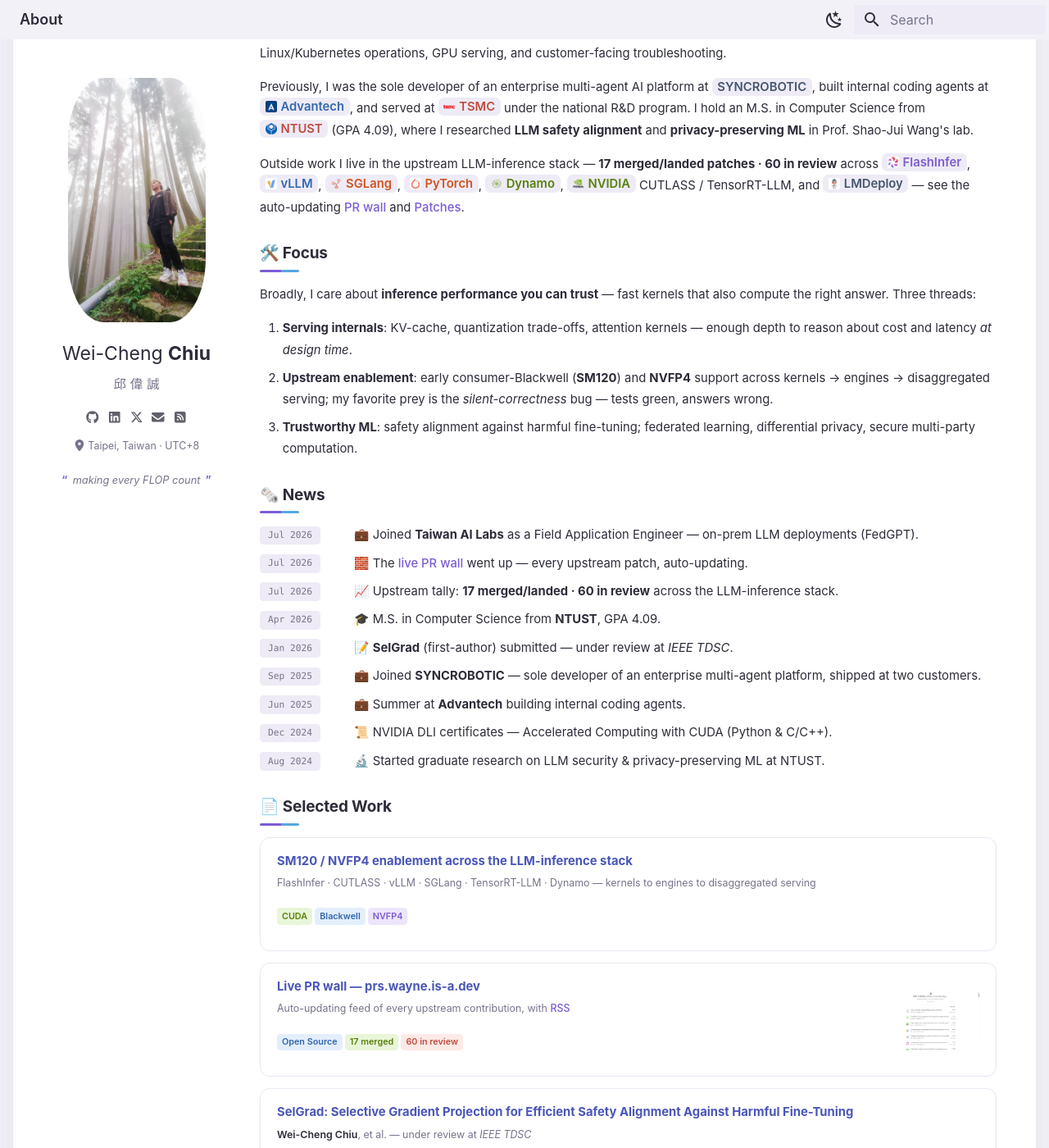
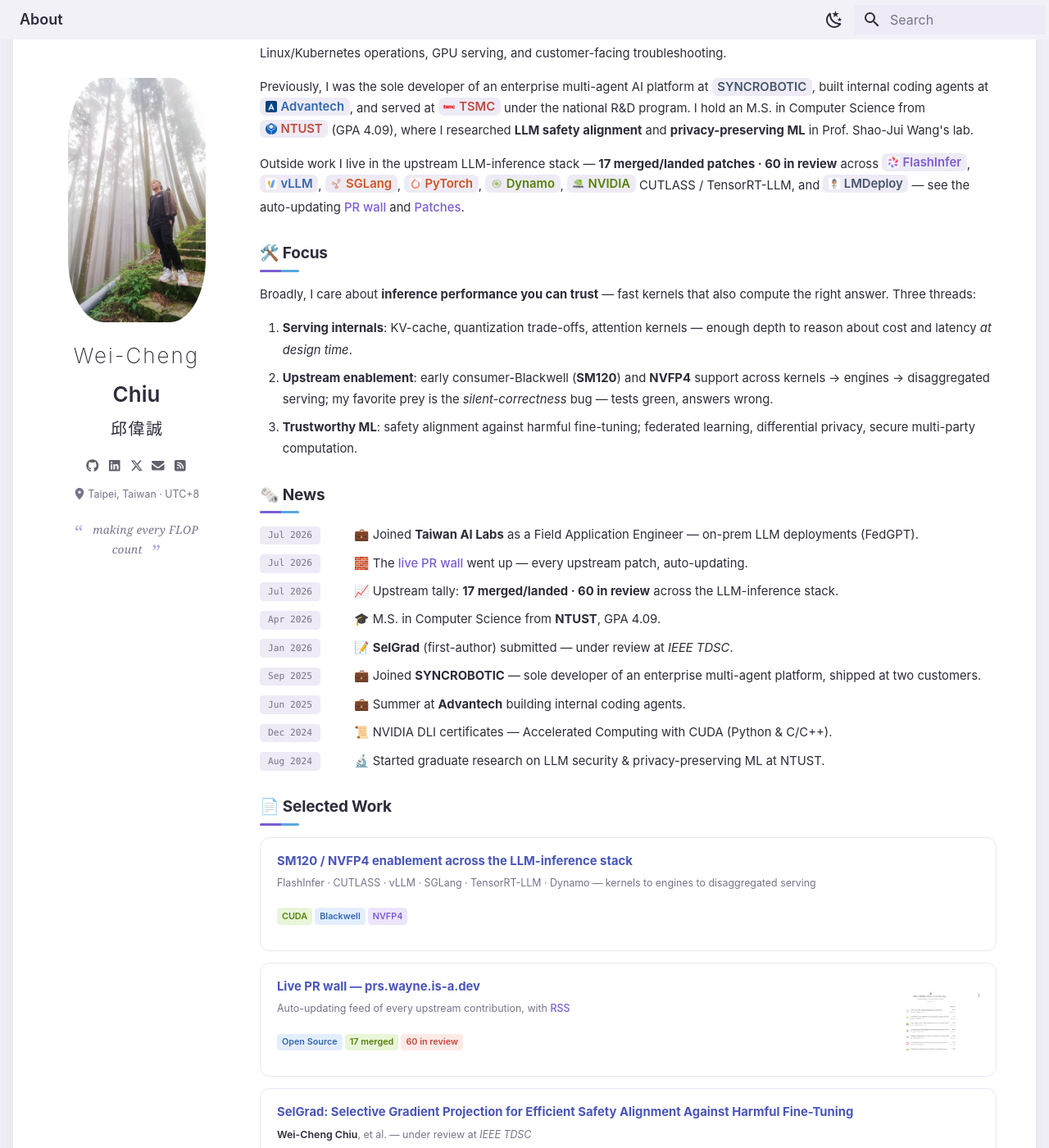
Before and after one commit to waynehacking8/waynehacking8.github.io, an MkDocs documentation site: the page built from docs/index.md, in a window 1280 px wide and 1400 px high, scrolled down 241 px. Shown: the whole window at 82% size. Built offline with MkDocs 1.6.1 and Material for MkDocs 9.7.7, drawn with Linux system fonts in a browser that asks for light colours; emoji names are drawn with the system emoji font; some web fonts are replaced.

Commit message:
pbb.sh sidebar typography, tab-switch crossfade, custom favicon
Name block now mirrors pbb.sh: thin-200 given name + 600 surname with
2px tracking, CJK name in Ma Shan Zheng brush script (Google Fonts),
quote in Georgia italic with oversized serif quote marks at 60% accent.

Content plays a 0.22s fade/rise on every instant-navigation swap so
moving between tabs reads as switching panes rather than page loads
(reduced-motion users are exempt).

Favicon is now ours: white rounded card, bold W, and the site's
signature violet/blue two-tone underline bar.

Co-Authored-By: Claude Fable 5 <noreply@anthropic.com>
Claude-Session: https://claude.ai/code/session_017cfKQMJw2XDAbVnp5DoGZi

```diff
--- a/docs/stylesheets/extra.css
+++ b/docs/stylesheets/extra.css
@@ -3,6 +3,9 @@
    floating over a soft lavender page. System sans, compact 14px,
    violet accents, org chips with real logos, date-pill news.
    ============================================================ */
+
+/* brush-script face for the CJK name, same as pbb.sh */
+@import url("https://fonts.googleapis.com/css2?family=Ma+Shan+Zheng&display=swap");
 
 :root {
   --pb-mono: ui-monospace, "Cascadia Code", "SF Mono", Menlo, Consolas, monospace;
@@ -104,6 +107,17 @@
 .md-tabs__link:hover { background: var(--pb-chip-bg); color: var(--pb-ink); opacity: 1; }
 .md-tabs__link--active,
 .md-tabs__item--active .md-tabs__link { background: var(--pb-chip-bg); color: var(--pb-link); }
+
+/* pbb-style tab switching: with navigation.instant the header/tabs stay
+   put and only the swapped-in content plays this crossfade, so moving
+   between tabs reads as switching panes, not loading pages */
+@media (prefers-reduced-motion: no-preference) {
+  .md-content__inner { animation: pb-swap 0.22s ease-out; }
+}
+@keyframes pb-swap {
+  from { opacity: 0; transform: translateY(6px); }
+  to { opacity: 1; transform: none; }
+}
 .md-search__form, .md-search__form:hover { background: var(--pb-chip-bg); }
 .md-search__input::placeholder { color: var(--pb-muted); }
 .md-footer { border-top: none; }
@@ -204,23 +218,46 @@
   display: block;
   margin: 0.4rem auto 0;
 }
-.pb-name { font-size: 1.15rem; font-weight: 400; margin: 0.9rem 0 0.15rem; color: var(--pb-ink); }
-.pb-name b { font-weight: 700; }
+.pb-name {
+  font-size: 1.3rem;
+  font-weight: 200;
+  letter-spacing: 2px;
+  margin: 0.9rem 0 0.1rem;
+  color: var(--pb-ink);
+}
+.pb-name b { font-weight: 600; letter-spacing: 0; }
 .pb-cjk {
-  color: var(--pb-muted);
-  font-size: 0.78rem;
-  letter-spacing: 0.3em;
+  color: var(--pb-ink);
+  font-family: "Ma Shan Zheng", cursive;
+  font-size: 1rem;
+  letter-spacing: 0.08em;
   margin: 0 0 0.7rem;
-  text-indent: 0.3em;
+  text-indent: 0.08em;
 }
 .pb-icons { display: flex; justify-content: center; gap: 0.75em; margin: 0 0 0.4rem; }
 .pb-icons a { color: var(--pb-ink); opacity: 0.75; }
 .pb-icons a:hover { color: var(--pb-link); opacity: 1; text-decoration: none; }
 .pb-icons .twemoji { width: 1.05em; height: 1.05em; }
 .pb-loc { color: var(--pb-muted); font-size: 0.62rem; margin: 0.5rem 0 0; }
-.pb-quote { color: var(--pb-muted); font-size: 0.64rem; font-style: italic; margin: 1rem 0 0; }
-.pb-quote::before { content: "\201C\2002"; color: var(--pb-link); font-weight: 700; font-style: normal; }
-.pb-quote::after { content: "\2002\201D"; color: var(--pb-link); font-weight: 700; font-style: normal; }
+.pb-quote {
+  color: var(--pb-muted);
+  font-family: Georgia, "Times New Roman", serif;
+  font-size: 0.68rem;
+  font-style: italic;
+  letter-spacing: 0.3px;
+  margin: 1rem 0 0;
+}
+.pb-quote::before, .pb-quote::after {
+  font-family: Georgia, "Times New Roman", serif;
+  font-size: 1.15rem;
+  line-height: 0;
+  color: var(--pb-link);
+  opacity: 0.6;
+  font-style: normal;
+  vertical-align: -0.25em;
+}
+.pb-quote::before { content: "\201C\2002"; }
+.pb-quote::after { content: "\2002\201D"; }
 
 /* org chips */
 .chip {
--- a/mkdocs.yml
+++ b/mkdocs.yml
@@ -28,6 +28,7 @@ theme:
   language: en
   custom_dir: overrides
   font: false
+  favicon: assets/favicon.png
   icon:
     logo: material/account-circle
   features:
```
Also changed, not shown: docs/assets/favicon.png (added).
